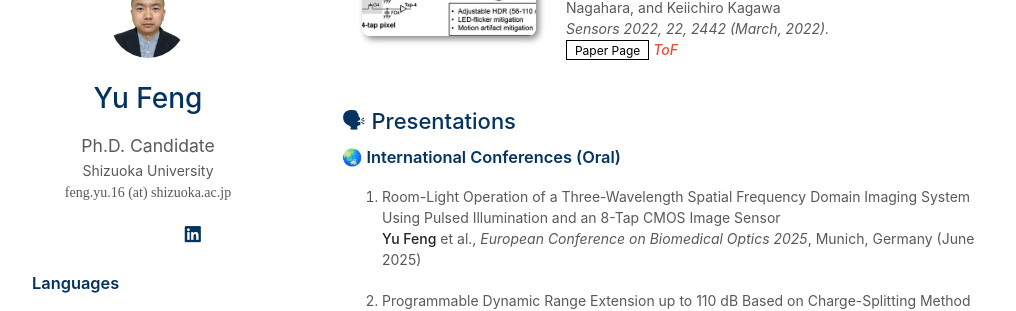
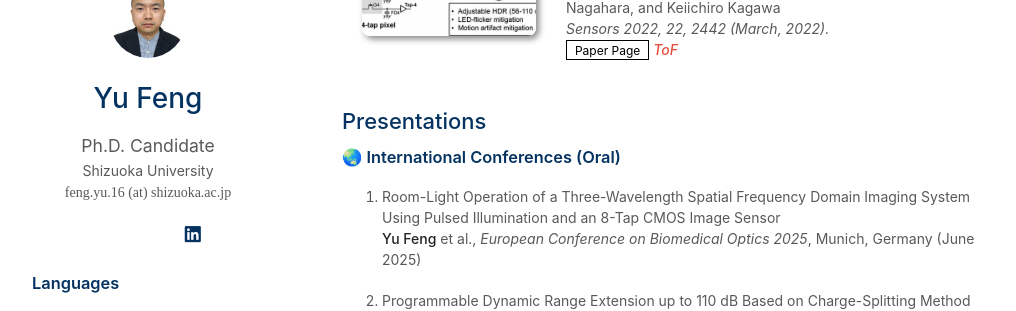
Before and after one commit to y-fen/y-fen.github.io, a Jekyll site: the page built from index.md, in a window 1280 px wide and 900 px high, scrolled down 1134 px. Shown: the part 152-463 px from the top of the window, without its empty margins (128-1144 px from the left). Built offline with Jekyll 4.4.1, drawn with Linux system fonts in a browser that asks for light colours; a style sheet for code colours, icons or effects is not loaded; our own code applies the rules of GitHub Pages for plain Markdown files.

```diff
--- a/_includes/presentation.md
+++ b/_includes/presentation.md
@@ -1,4 +1,4 @@
-## 🗣 Presentations
+## Presentations
 
 ### 🌏 International Conferences (Oral)
 
```
